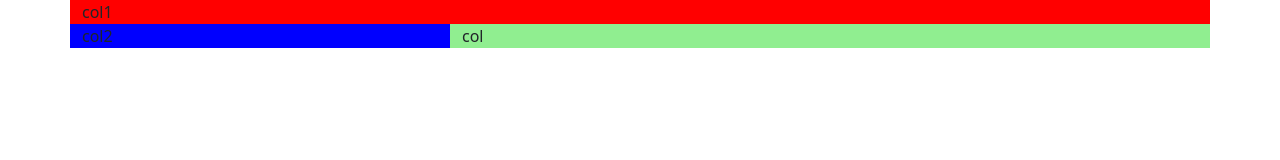
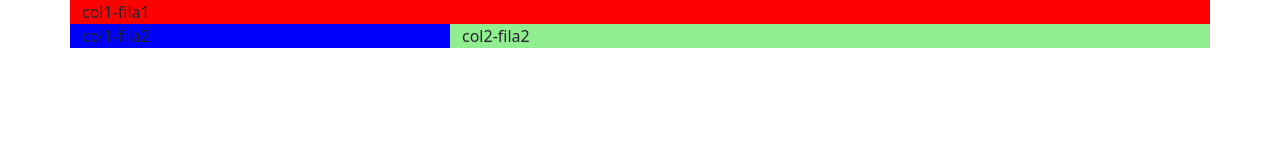
Before and after one commit to YuriOrozco/PROGRAWEB, a plain HTML site: page PracticasBootstrap/Practica1_ejer1.html in a window 1280 px wide. Drawn offline with Linux system fonts and the light colour scheme.

Commit message:
Update Practica1_ejer1.html

```diff
--- a/PracticasBootstrap/Practica1_ejer1.html
+++ b/PracticasBootstrap/Practica1_ejer1.html
@@ -10,12 +10,11 @@
 <body>
 <div class="container">
   <div class="row">
-     <div class="col-sm-12 " style="background-color: red; border-color: black;">col1</div>
+      <div class="col-sm-12 " style="background-color: red; border-color: black;">col1-fila1</div>
     <div>
-
   <div class="row">
-    <div class="col-sm-4 " style="background-color: blue; border-color: black;">col2</div>
-    <div class="col-sm-8 " style="background-color: lightgreen; border-color: black;">col</div>
+    <div class="col-sm-4 " style="background-color: blue; border-color: black;">col1-fila2</div>
+    <div class="col-sm-8 " style="background-color: lightgreen; border-color: black;">col2-fila2</div>
   </div>
 </div>
 </body>
```
